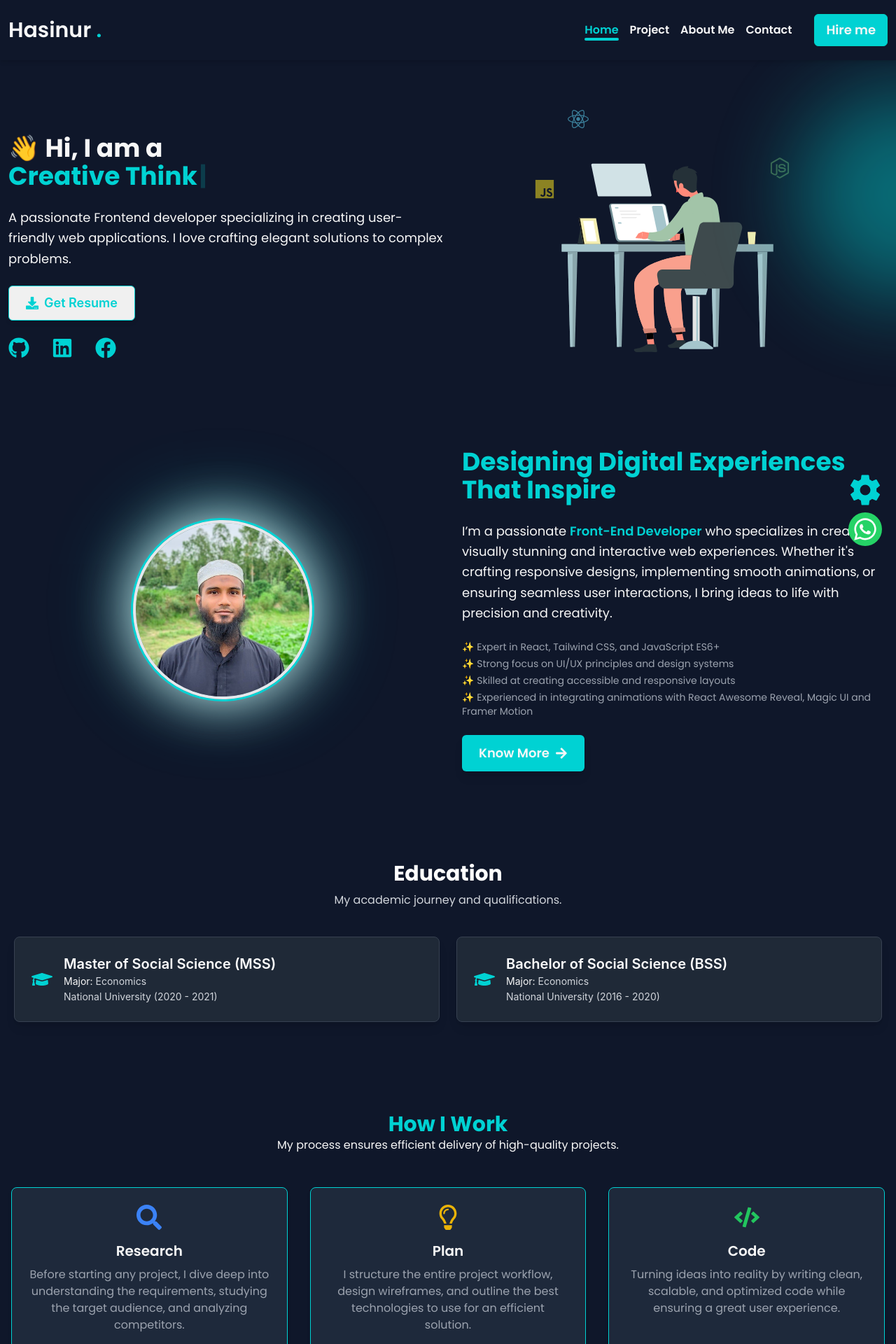
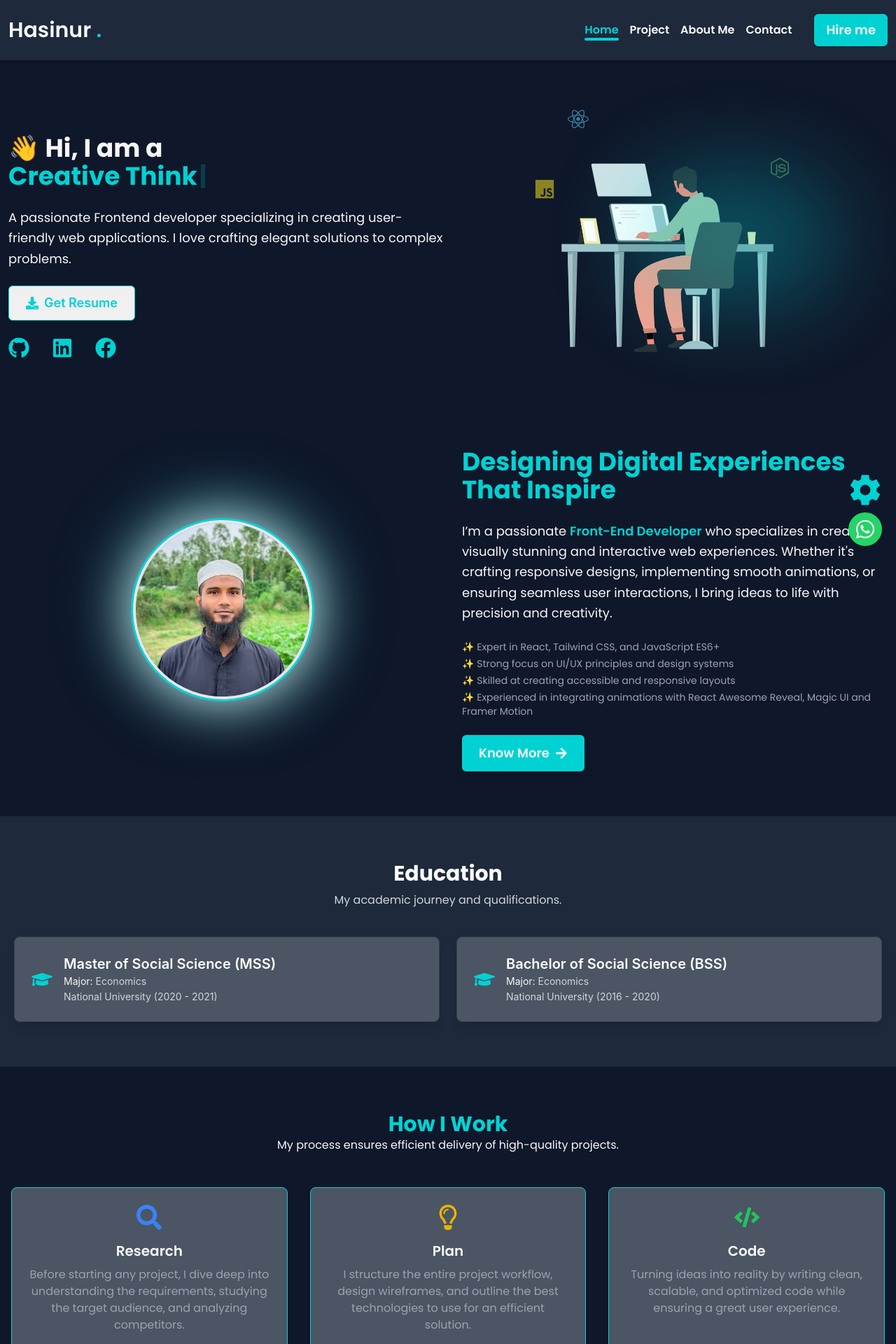
Before and after one commit to Hasinur3813/react-portfolio, a React (Vite) app: page / in a window 1280 px wide. Shown: the top 1920 px of the page at 70% size. Built offline with nearby package versions, Linux system fonts and the light colour scheme.

Commit message:
customized homepage design

```diff
--- a/src/components/Contact/Contact.jsx
+++ b/src/components/Contact/Contact.jsx
@@ -50,16 +50,16 @@ const Contact = () => {
               form={form}
               onFinish={onFinish}
               onFinishFailed={onFinishFailed}
-              className="bg-white lg:max-w-lg w-full border-2 border-primaryColor shadow-lg rounded-tr-badge rounded-bl-badge p-8  "
+              className="bg-lightGray dark:bg-muted lg:max-w-lg w-full border-2 border-primaryColor shadow-lg rounded-tr-badge rounded-bl-badge p-8  "
             >
               <Form.Item
-                label="Name"
+                label={<span className="dark:text-white">Name</span>}
                 name="name"
                 className="text-white"
                 rules={[{ required: true, message: "Please enter your name!" }]}
               >
                 <Input
-                  className="hover:border-primaryColor focus:border-primaryColor focus:shadow-md"
+                  className="hover:border-primaryColor focus:border-primaryColor focus:shadow-md dark:bg-bg-dark"
                   size="large"
                   placeholder="Your Name"
                 />
--- a/src/components/Education/Education.jsx
+++ b/src/components/Education/Education.jsx
@@ -23,7 +23,7 @@ const educationData = [
 
 const Education = () => {
   return (
-    <section className="py-16 bg-offWhite dark:bg-darkGray">
+    <section className="py-16 bg-offWhite dark:bg-bg-dark">
       <div className="container mx-auto px-5">
         <h2 className="text-3xl font-bold text-center text-primaryColor dark:text-white">
           Education
@@ -35,7 +35,7 @@ const Education = () => {
         <div className="grid grid-cols-1 md:grid-cols-2 gap-6 mt-10">
           {educationData.map((edu, idx) => (
             <div key={idx}>
-              <Card className="shadow-lg dark:bg-gray-800 dark:border-gray-700">
+              <Card className="shadow-lg dark:bg-muted dark:border-gray-700">
                 <div className="flex items-center gap-4">
                   <FaGraduationCap className="text-primaryColor text-3xl" />
                   <div>
@@ -43,7 +43,10 @@ const Education = () => {
                       {edu.degree}
                     </h3>
                     <p className="text-gray-800 dark:text-gray-300">
-                      <span className="text-text dark:text-lightGray">Major:</span> {edu.major}
+                      <span className="text-text dark:text-lightGray">
+                        Major:
+                      </span>{" "}
+                      {edu.major}
                     </p>
                     <p className="text-gray-600 dark:text-gray-300">
                       {edu.university} ({edu.year})
--- a/src/components/Footer/Footer.jsx
+++ b/src/components/Footer/Footer.jsx
@@ -2,7 +2,7 @@ import { FaGithub, FaLinkedin, FaEnvelope } from "react-icons/fa";
 
 const Footer = () => {
   return (
-    <footer className="bg-darkGray text-muted py-10">
+    <footer className="bg-bg-dark text-muted py-10">
       <div className="container mx-auto px-4">
         {/* Top Section */}
         <div className="flex flex-col md:flex-row justify-between items-center gap-8">
--- a/src/components/Hero/Hero.jsx
+++ b/src/components/Hero/Hero.jsx
@@ -11,7 +11,7 @@ import resume from "../../assets/hasinur_rahman.pdf";
 const Hero = () => {
   return (
     <Section className="py-16 dark:bg-darkGray mt-12 relative overflow-hidden">
-      <div className="absolute  w-[300px] h-[300px] bg-primaryColor rounded-full z-10 blur-3xl top-20 -right-40 opacity-45  "></div>
+      <div className="absolute  w-[300px] h-[200px] bg-primaryColor rounded-full z-10 blur-3xl top-48 right-20 opacity-30  "></div>
 
       <div className=" flex flex-col md:flex-row gap-y-20 items-center container mx-auto px-3  pt-10 sm:pt-20">
         {/* Left Content */}
--- a/src/components/HowIWork/HowIWork.jsx
+++ b/src/components/HowIWork/HowIWork.jsx
@@ -41,7 +41,7 @@ const HowIWork = () => {
           {steps.map((step) => (
             <div
               key={step.id}
-              className="bg-white border border-primaryColor shadow-md rounded-lg p-6 text-center hover:shadow-lg hover:shadow-primaryColor transition-shadow duration-200 dark:bg-slate-800"
+              className="bg-white border border-primaryColor shadow-md rounded-lg p-6 text-center hover:shadow-lg hover:shadow-primaryColor transition-shadow duration-200 dark:bg-muted"
             >
               {/* Icon */}
               <div className="mb-4 flex justify-center">{step.icon}</div>
--- a/src/components/Navbar/Navbar.jsx
+++ b/src/components/Navbar/Navbar.jsx
@@ -18,7 +18,7 @@ const Navbar = () => {
         showMobileMenu={showMobileMenu}
       />
 
-      <div className="shadow-md bg-transparent dark:bg-darkGray fixed top-0 w-full z-50 backdrop-blur-md">
+      <div className="shadow-md bg-transparent dark:bg-bg-dark fixed top-0 w-full z-50 backdrop-blur-md">
         <div className="container mx-auto px-3">
           <div className="flex py-5 justify-between items-center">
             {/* navbar start */}
--- a/src/components/Shared/ActionButtons.jsx
+++ b/src/components/Shared/ActionButtons.jsx
@@ -46,8 +46,7 @@ const ActionButtons = () => {
         {/* Themes Control */}
         <div>
           <button
-            onClick={(e) => {
-              e.stopPropagation();
+            onClick={() => {
               handleShowColor();
             }}
             type="button"
@@ -64,7 +63,7 @@ const ActionButtons = () => {
               type="button"
               className="w-12 h-12 flex justify-center items-center rounded-full bg-[#25d366]"
             >
-              <FaWhatsapp className="text-4xl text-white" />
+              <FaWhatsapp className="text-3xl text-white" />
             </button>
           </a>
         </div>
--- a/src/components/Shared/ScrollToTop.jsx
+++ b/src/components/Shared/ScrollToTop.jsx
@@ -1,9 +1,13 @@
 import { useEffect } from "react";
+import { useLocation } from "react-router-dom";
 
 const ScrollToTop = () => {
+  const { pathname } = useLocation();
+
   useEffect(() => {
     window.scrollTo(0, 0);
-  }, []);
+  }, [pathname]);
+
   return null;
 };
 
--- a/src/components/Skills/Skills.jsx
+++ b/src/components/Skills/Skills.jsx
@@ -28,7 +28,7 @@ const skills = [
 
 const Skills = () => {
   return (
-    <section className="py-16 bg-white dark:bg-darkGray ">
+    <section className="py-16 bg-white dark:bg-bg-dark ">
       <div className="container mx-auto px-4">
         {/* Header */}
         <div className="text-center mb-12">
@@ -55,7 +55,7 @@ const Skills = () => {
               <div
                 className={`flex flex-wrap justify-center max-w-lg ${
                   skill.category === "Backend" && "ml-auto"
-                } bg-offWhite p-6 rounded-lg items-center gap-5 border dark:bg-slate-800 border-primaryColor`}
+                } bg-offWhite p-6 rounded-lg items-center gap-5 border dark:bg-muted border-primaryColor`}
               >
                 {skill.technologies.map((tech, idx) => (
                   <p
--- a/src/index.css
+++ b/src/index.css
@@ -16,7 +16,9 @@
     --color-red: #ef4444;
     --color-accent-hover: #e5ffff;
     --color-bg-secondary: #e6fbfb;
+    --color-bg-dark: #1e293b;
   }
+
   * {
     @apply transition-colors duration-300 ease-in-out;
   }
--- a/src/layout/RootLayout.jsx
+++ b/src/layout/RootLayout.jsx
@@ -10,8 +10,8 @@ const RootLayout = () => {
   return (
     <div className={`${colorName} font-poppins `}>
       <ActionButtons />
+      <Navbar />
       <ScrollToTop />
-      <Navbar />
       <div className="min-h-screen">
         <Outlet />
       </div>
--- a/tailwind.config.js
+++ b/tailwind.config.js
@@ -17,6 +17,7 @@ export default {
         red: "var(--color-red)",
         "accent-hover": "var(--color-accent-hover)",
         "bg-secondary": "var(--color-bg-secondary)",
+        "bg-dark": "var(--color-bg-dark)",
       },
       fontFamily: {
         poppins: ["poppins", "serif"],
```
